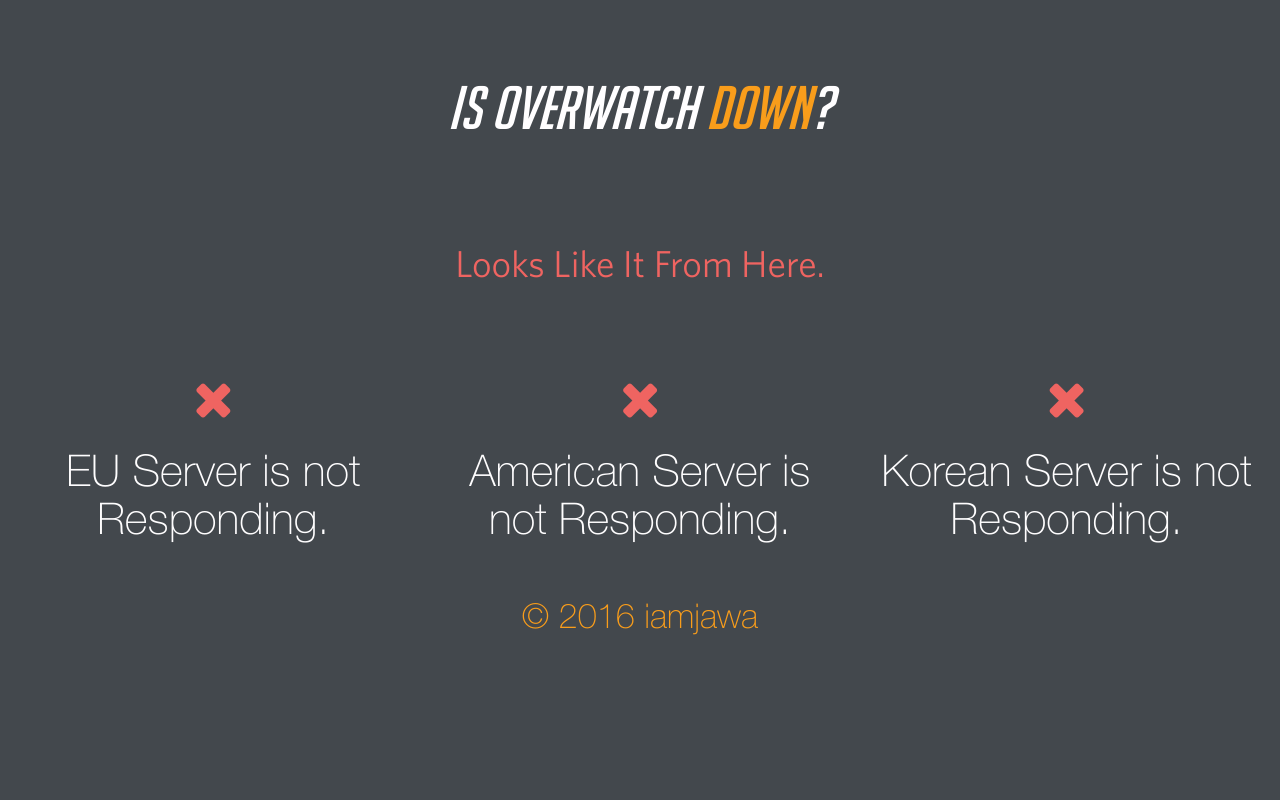
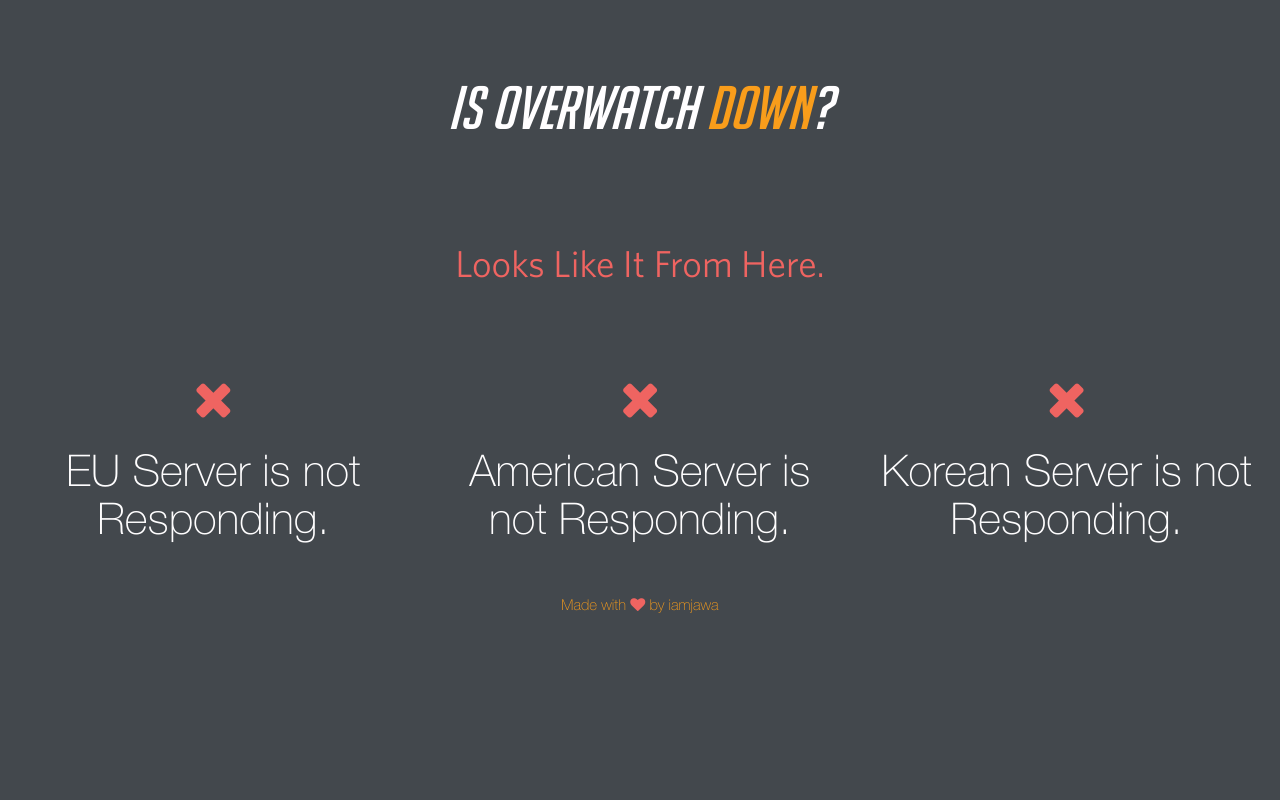
Before and after one commit to iamjawa/isoverwatchdown, a PHP site: page / in a window 1280 px wide. Run offline with PHP 8.4, Linux system fonts and the light colour scheme; some libraries are stand-ins or nearby versions; some web fonts are replaced.

Commit message:
Changed Plug

```diff
--- a/css/main.css
+++ b/css/main.css
@@ -134,7 +134,12 @@ h3 {
 }
 
 .plug {
+  font-size: 1rem !important;
   color: #F99D1B;
   font-family: HelveticaNeueThin;
   text-align: center;
 }
+
+.fa-heart {
+  color: #EF6461 !important;
+}
--- a/index.php
+++ b/index.php
@@ -128,7 +128,7 @@
         <div class="row">
           <div class="col s12">
             <h4 class="plug">
-              &copy; <?php echo date("Y"); ?> iamjawa
+              Made with <i class="fa fa-heart" aria-hidden="true"></i> by iamjawa
             </h4>
           </div>
         </div>
```
